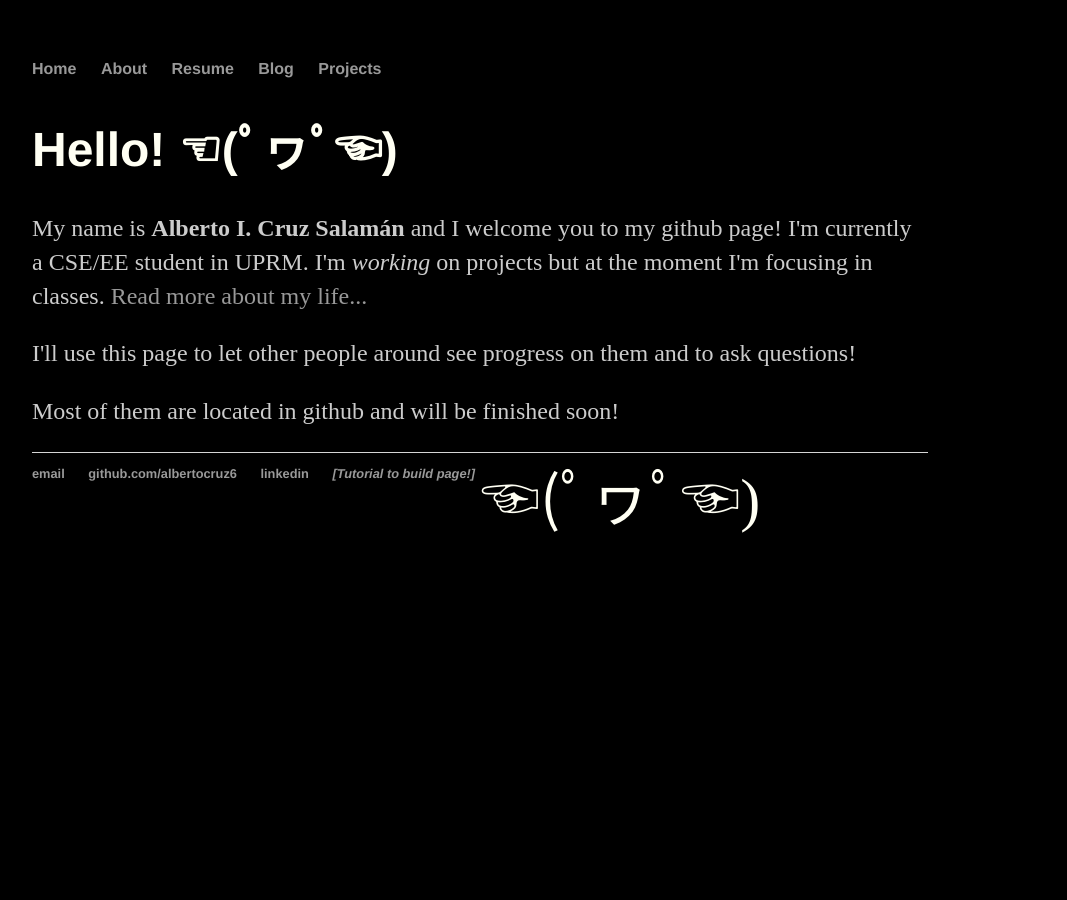
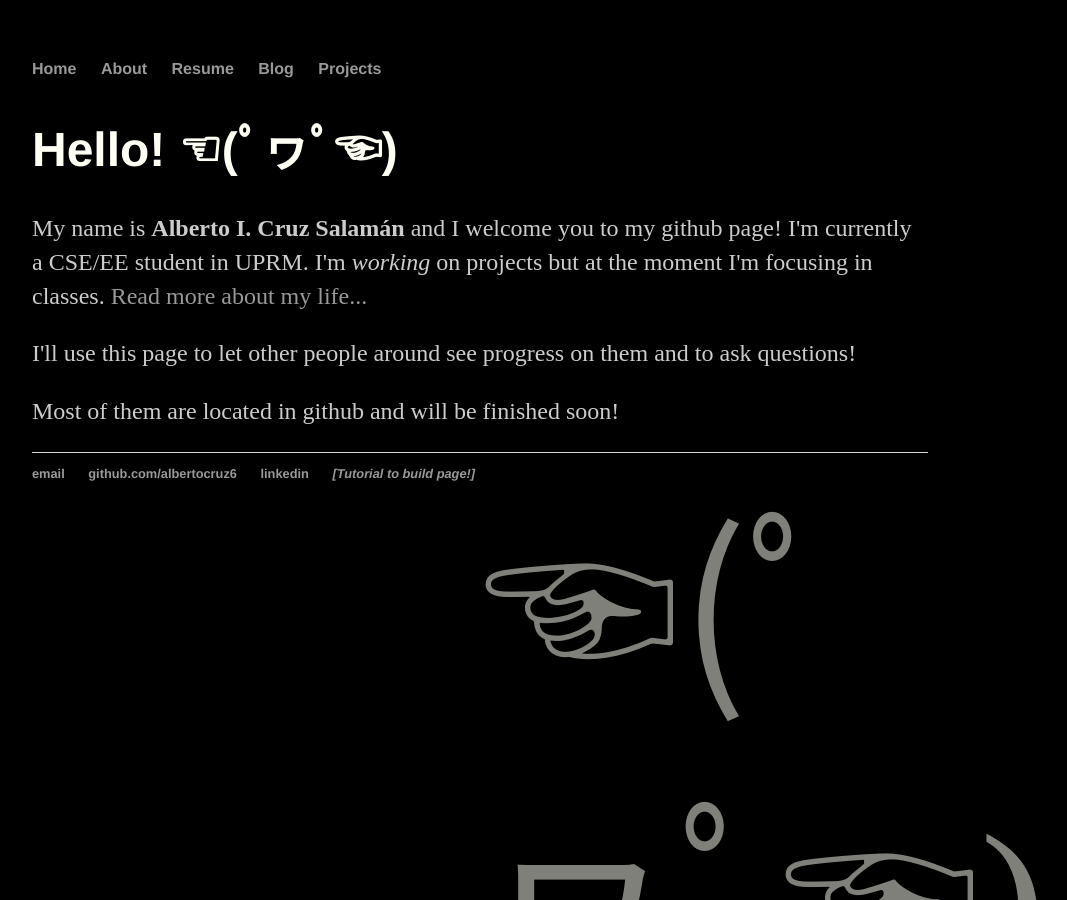
Before and after one commit to albertocruz6/albertocruz6.github.io, a Jekyll site: the page built from index.html, in a window 1280 px wide. Shown: the whole page, without its empty margins (160-1227 px from the left). Built offline with Jekyll 4.4.1, drawn with Linux system fonts in a browser that asks for light colours.

Commit message:
Update index.html

```diff
--- a/index.html
+++ b/index.html
@@ -4,7 +4,7 @@ title: Alberto Cruz Salamán
 ---
 <style>
 #watermark { position: fixed; top: 50%;
-  left: 50%;  font-size: 60px}
+  left: 50%;  font-size: 200px; opacity: 0.5;}
 </style>
 <div class="blurb">
         <h1>Hello! ☜(ﾟヮﾟ☜)</h1>
```
